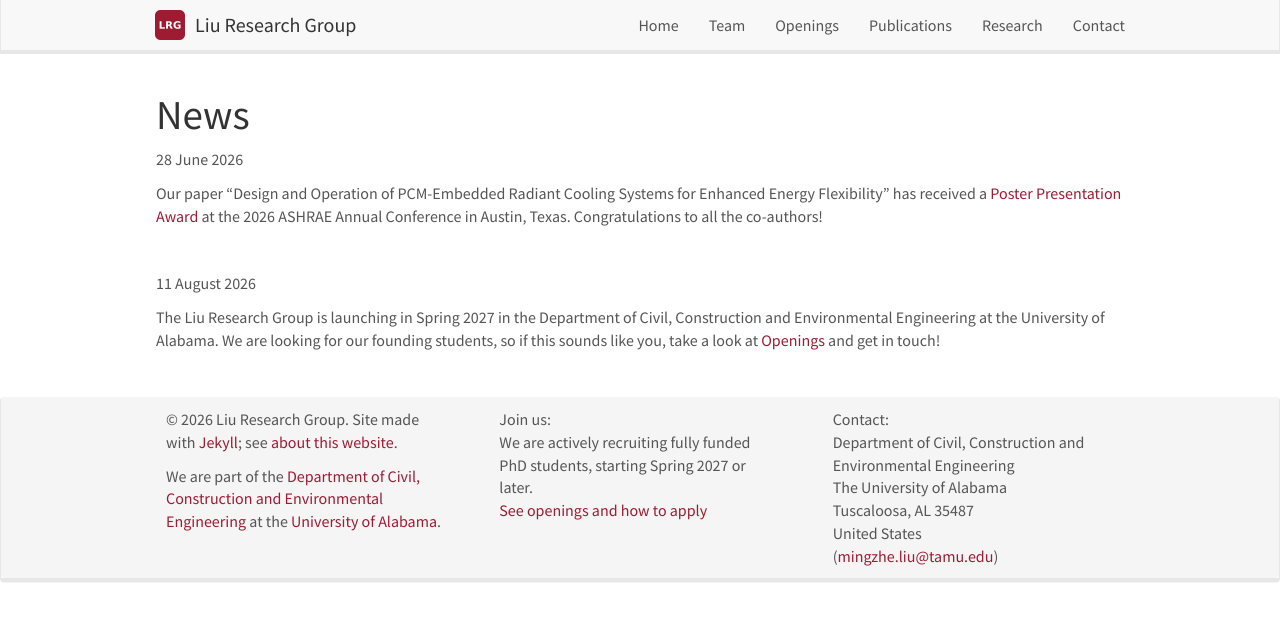
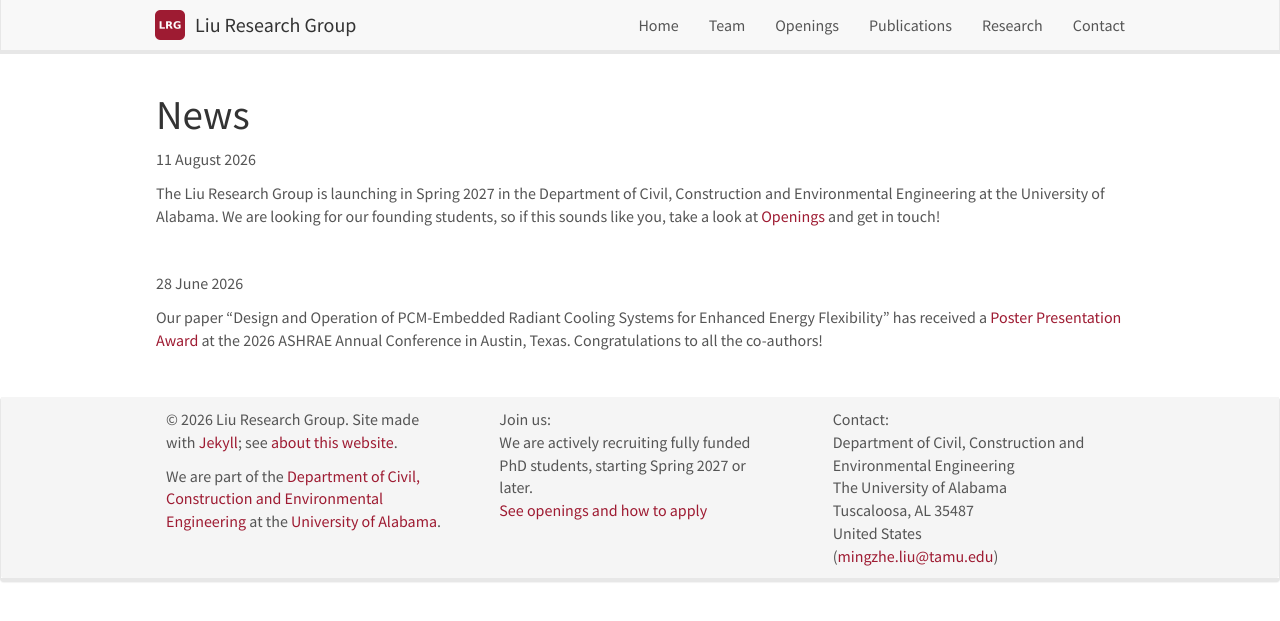
Before and after one commit to liu-research-group/liu-research-group.github.io, a Jekyll site: the page built from _pages/allnews.md, in a window 1280 px wide. Shown: the top 621 px of the page. Built offline with Jekyll 4.4.1, drawn with Linux system fonts in a browser that asks for light colours; nearby versions of some CDN libraries.

Commit message:
content: sort news newest-first
News was rendering oldest-first: 28 June above 11 August. Both templates simply
iterated _data/news.yml in file order, and when I added the award item I put it
at the top and described that as newest-first without checking that June
precedes August. It did not.

Rather than swapping the two entries, the ordering is now enforced:
- dates in news.yml are ISO (YYYY-MM-DD), so Jekyll parses them as dates and
  they sort correctly; previously they were free-text strings like
  '28 June 2026', which sort alphabetically and would put April before January.
- _includes/news.html and _pages/allnews.md both sort by date and reverse.
- display formatting moved into the templates via | date: "%-d %B %Y", so the
  rendered text is unchanged.

Position in the data file no longer matters, so adding an item cannot put the
feed out of order again.

```diff
--- a/_includes/news.html
+++ b/_includes/news.html
@@ -2,8 +2,9 @@
 <div class="well">
 <h4>News</h4>
 
-{% for article in site.data.news limit:5 %}
-<p>{{ article.date }}</p>
+{% assign news_items = site.data.news | sort: 'date' | reverse %}
+{% for article in news_items limit:5 %}
+<p>{{ article.date | date: "%-d %B %Y" }}</p>
 {{ article.headline | markdownify }}
 {% endfor %}
 
--- a/_pages/allnews.md
+++ b/_pages/allnews.md
@@ -8,8 +8,9 @@ permalink: /allnews.html
 
 # News
 
-{% for article in site.data.news %}
-{{ article.date }}
+{% assign news_items = site.data.news | sort: 'date' | reverse %}
+{% for article in news_items %}
+{{ article.date | date: "%-d %B %Y" }}
 {{ article.headline | markdownify}}
 <br/>
 
```
Also changed, not shown: _data/news.yml (+7 -4 lines).
